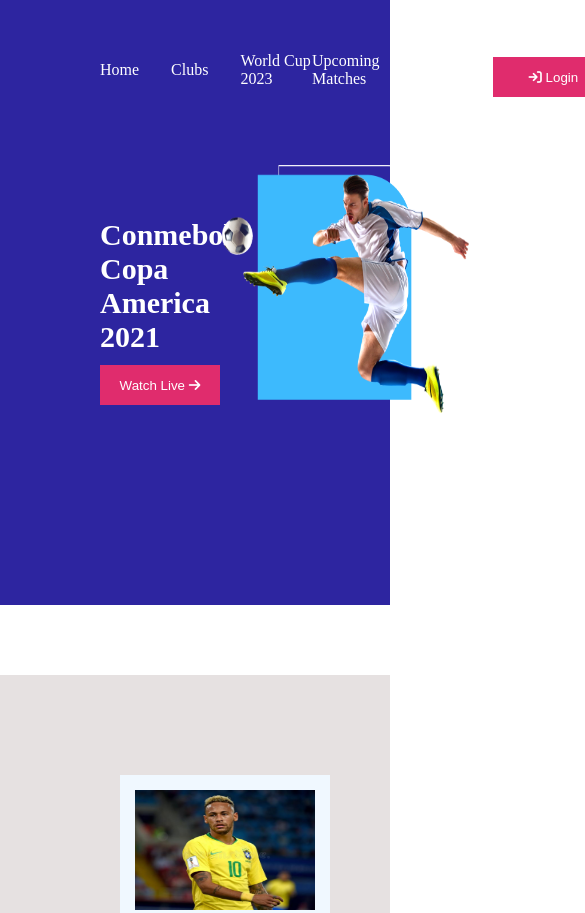
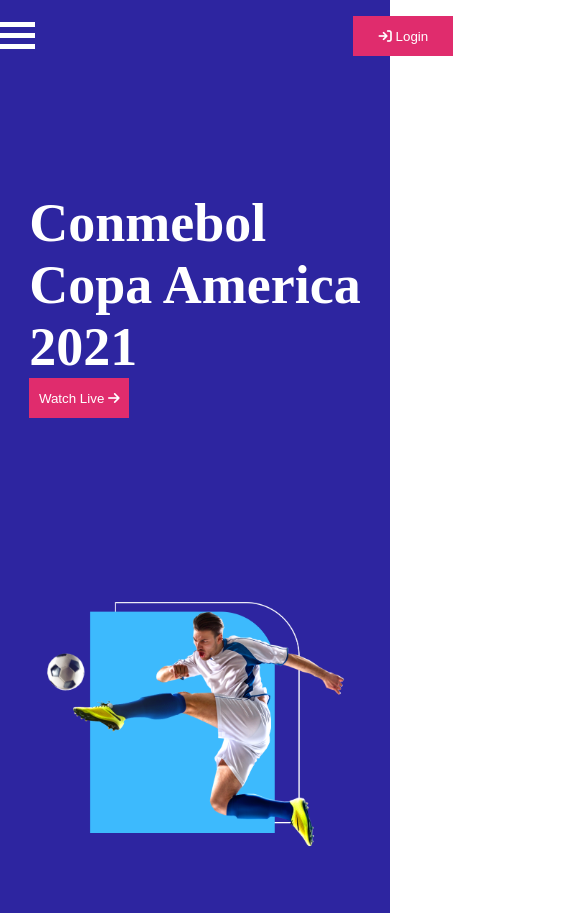
Before and after one commit to arnima12/football, a plain HTML site: page index.html in a window 390 px wide. Shown: the top 913 px of the page, 585 px wide, since content can reach past the window. Drawn offline with Linux system fonts and the light colour scheme.

Commit message:
final responsive done

```diff
--- a/index.html
+++ b/index.html
@@ -11,9 +11,12 @@
 </head>
 <body>
    <header>
-
         <nav>
+           <div class="navbar">
             <div class="menu">
+                <div class="icon"></div>
+                <div class="icon"></div>
+                <div class="icon"></div>
                 <ul>
                     <li><a href="#">Home</a></li>
                     <li><a href="#">Clubs</a></li>
@@ -23,12 +26,16 @@
                 </ul>
             </div>
             <button class="btn login">
-                <a href="#"><i class="fa fa-sign-in" aria-hidden="true"></i>
-                    <span> Login</span></a>
+                <a href="#">
+                    <i class="fa fa-sign-in" aria-hidden="true"></i>
+                    <span> Login</span>
+                </a>
 
-            </div>
+            </button>
+           </div>
         </nav>
         <div class="hero">
+           <div class="hero-inner">
             <div class="text">
 
                 <h1 class="text-box">Conmebol<br>Copa America<br>2021</h1>
@@ -39,6 +46,7 @@
             <div class="image">
                 <img src="images/banner.png"alt="banner">
             </div>
+        </div>
         </div>
 
    </header>
--- a/responsive.css
+++ b/responsive.css
@@ -1,129 +1,136 @@
 @media (max-width:992px){
-
-    .text-box{
-        width:350px;
+    .navbar{
+        width:100%;
+        max-width:920px;
+        margin:0 auto;
     }
     .image img{
         width: 350px;
-
-
+       height: auto;
     }
-
-    .hero{
-     display: grid;
-     grid-template-columns: 1fr 1fr;
-
-
+    .hero-inner{
+     width:100%;
+     max-width:920px;
+     margin:0 auto;
     }
     .player-container{
         display: grid;
         grid-template-columns: repeat(3,1fr);
-
-        margin: 70px 0;
-
-
     }
     .highlight-image img{
-        height: 400px;
         width:380px;
-
+        height:auto;
     }
-
-
-
-
+    .highlight{
+        width:100%;
+        max-width:920px;
+        margin:0 auto;
+        display: grid;
+        grid-template-columns: 1fr 1fr;
+    }
 }
 @media (max-width:768px){
-    nav{
+
+    .navbar{
         display: grid;
         grid-template-columns: 3fr 1fr;
-
-        padding-top: 42px;
-        margin-left: 100px;
-        margin-right: 100px;
-
+        width:100%;
+        max-width:700px;
+        margin:0 auto;
     }
-    nav ul a{
-        padding-right:2rem;
-        color: white;
+    .btn{
+        width:120px;
+        height:auto;
     }
-
-   .text-box{
-    width:100px;
-    height:120px;
-    font-size:30px;
-    margin-bottom:27px;
-   }
-   .text{
-    margin-left:100px;
-
+   .hero-inner{
+        display: grid;
+        grid-template-columns: 1fr 1fr;
+        place-items: center;
+        width:100%;
+        max-width:700px;
+        margin:0 auto;
     }
    .image img{
         width:250px;
-    height:250px;
-    padding-right:40px;
+        height:auto;
     }
 
-   .btn{
-
-    width:120px;
-    height:40px;
-    padding:10px 10px;
-
-
-}
-    .login{
-    margin-top:15px;
-
-}
-.hero{
-
-
-    padding-bottom:100px;
-
-}
     .player-container{
         display: grid;
         grid-template-columns: repeat(2,1fr);
-    padding: 70px 60px;
+
 }
-
     .highlight{
         display: grid;
         grid-template-columns: 1fr 1fr;
         place-items: center;
+        width:100%;
+        max-width:700px;
+        margin:0 auto;
 
 }
-section{
-    margin: 0 50px;
 
-}
-.high-text-box{
-    padding-top:50px;
-    height:200px;
+    .highlight-image img{
        width:200px;
-    padding-bottom: 30px;
-}
-.highlight-image img{
-    height: 200px;
-    width:200px;
-
+       height:auto;
 }
     h2{
-
         font-size: 30px;
-
-}
-.football img{
-    height:150px;
-    width:200px;
-    margin-bottom:20px;
     }
 }
     @media (max-width:640px){
+    .navbar{
+        width:100%;
+        max-width:580px;
+        margin:0 auto;
+        }
+    .menu ul{
+        visibility:hidden;
+
+    }
+    .menu .icon {
+        width: 35px;
+        height: 5px;
+        background-color: white;
+        margin: 6px 0;
+      }
+      .btn{
+        width:100px;
+        height:40px;
+        padding:2px;
+      }
+      .hero-inner{
+        padding-top:100px;
+        width:100%;
+        max-width:580px;
+        margin:0 auto;
+        display: grid;
+        grid-template-columns: 1fr;
+        place-items: center;
+
+      }
+      .image img{
+        width:300px;
+        height:auto;
+    }
+
     .player-container{
         display: grid;
         grid-template-columns: 1fr;
         place-items: center;
     }
+    .highlight{
+        display: grid;
+        grid-template-columns: 1fr;
+        place-items: center;
+        width:100%;
+        max-width:580px;
+        margin:0 auto;
+        padding-top:100px;
 }
+    .highlight-image img{
+        width:fit-content;
+        height:auto;
+}
+
+    }
--- a/style.css
+++ b/style.css
@@ -10,17 +10,29 @@
 }
 header{
 
-    background-color: #2D25A0;
+   margin:0 auto;
 
 }
 
 nav{
+
+    position:fixed;
+    top:0;
+    width: 100%;
+    background-color: #2D25A0;
+
+
+
+}
+.navbar{
+
     display: grid;
     grid-template-columns: 4fr 1fr;
     grid-gap:450;
-    padding-top: 42px;
-    margin-left: 156px;
-    margin-right: 124px;
+    width: 100%;
+    max-width: 1000px;
+    margin:0 auto;
+    padding: 1rem 0;
 
 }
 nav ul{
@@ -44,29 +56,34 @@
 }
 
 .hero{
+    background-color: #2D25A0;
 
+
+
+}
+.hero-inner{
     display: grid;
     grid-template-columns: 1fr 2fr;
-    padding-bottom:169px;
+    place-items: center;
+    min-height: 100vh;
+    max-width:1000px;
+    margin: 0 auto;
+}
 
-}
 .text{
-    margin-left:156px;
+    height:fit-content;
 
 }
 .text-box{
-    width:485px;
-    height:230px;
-    margin-top: 120px;
     font-weight: 700;
     font-size:54px;
     color:white;
-    margin-bottom:27px;
+
 
 }
 .btn{
     width:150px;
-    height:40px;
+    height:auto;
     background-color: #E02C6D;
     padding:10px 24px;
     border: 2px solid transparent;
@@ -75,15 +92,11 @@
 }
 .image img{
     width: 556.01px;
-    height: 438px;
-    padding-bottom:86px;
-    padding-right:140.99px;
-
-
+    max-width: 30rem;
+    height: auto;
 }
 .image{
-    padding-top: 67px;
-
+    height: fit-content;
 
 }
 /*main starts*/
@@ -95,8 +108,10 @@
     grid-template-columns: repeat(3,1fr);
     grid-gap:2px;
     place-items: center;
-    margin: 70px 180px;
     background-color: rgb(230, 225, 225);
+    width: 100%;
+    max-width:1000px;
+    margin:0 auto;
 
 
 }
@@ -104,39 +119,41 @@
     width:180px;
     padding: 15px;
     background-color: aliceblue;
-    margin: 30px 60px;
+    margin:1rem 0;
+
 
 }
 .player img{
-    height:120px;
+
     width:180px;
+    max-width:20rem;
+    height:auto;
 }
 h3{
     margin: 5px 0;
 }
 /*section starts*/
 section{
-    margin-left:182px;
-    margin-right: 156px;
-    margin-top: 2px;
+    width:100%;
 }
 .highlight{
+    width:100%;
+    max-width:1000px;
+    margin:0 auto;
     display: grid;
     grid-template-columns: 2fr 1fr;
-
 }
 .highlight-image img{
-    height: 427px;
-    width:567px;
-
+     width:567px;
+     max-width:30rem;
+    height:auto;
 }
 .high-text-box{
-    padding-top:224px;
-    height:309px;
-    width:360px;
+
+    margin:auto 0;
 }
 .highlight-image{
-    padding-top:164px;
+    margin: 10rem 0;
 
 }
 h2{
@@ -150,19 +167,19 @@
 }
 
 .high-text{
-    margin:10px 0;
+    height:fit-content;
+    margin: 1rem 0;
 }
 .football{
     display: flex;
     flex-direction: column;
     justify-content: center;
     align-items: center;
-    padding-top:158px;
-    padding-bottom:63px;
+
 }
 .football img{
-    height:200px;
     width:300px;
+    height:auto;
     margin-bottom:20px;
 }
 .social-media{
```
Lines whose indentation alone changed are shown as unchanged.
